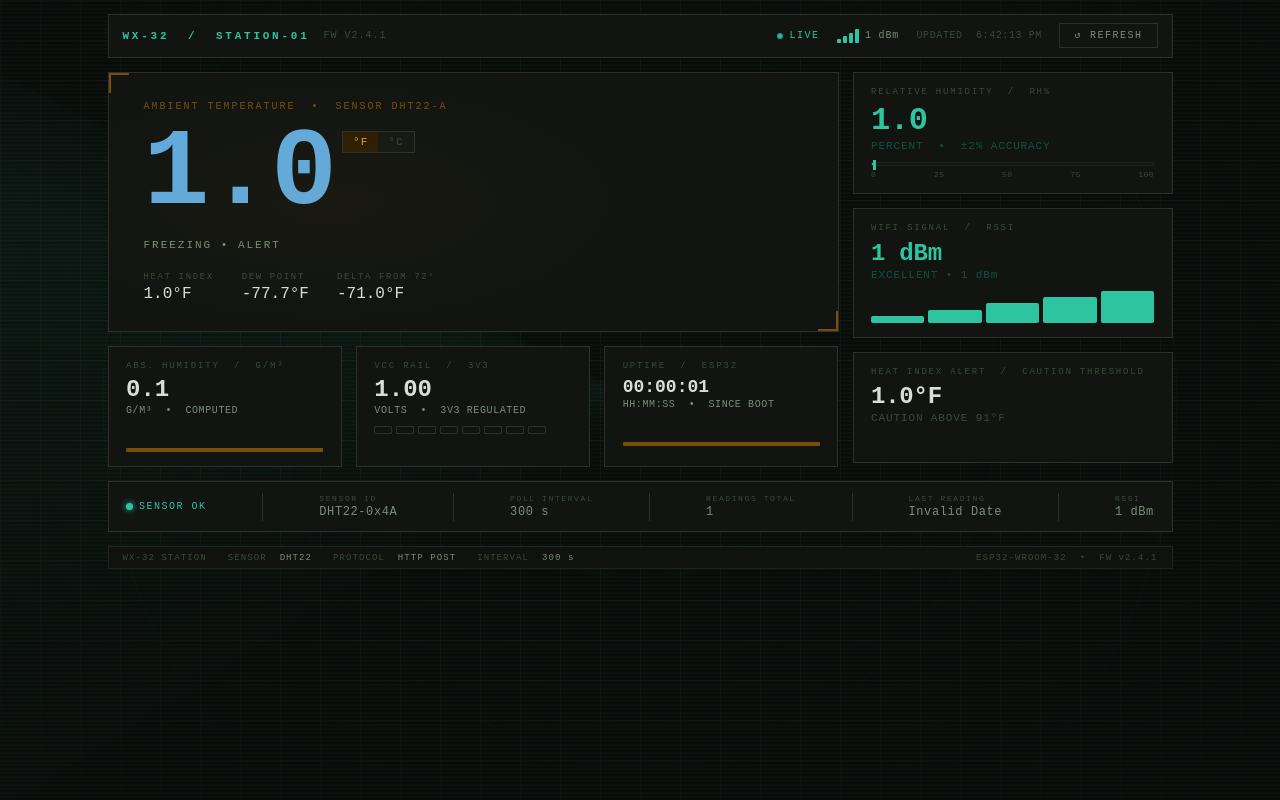
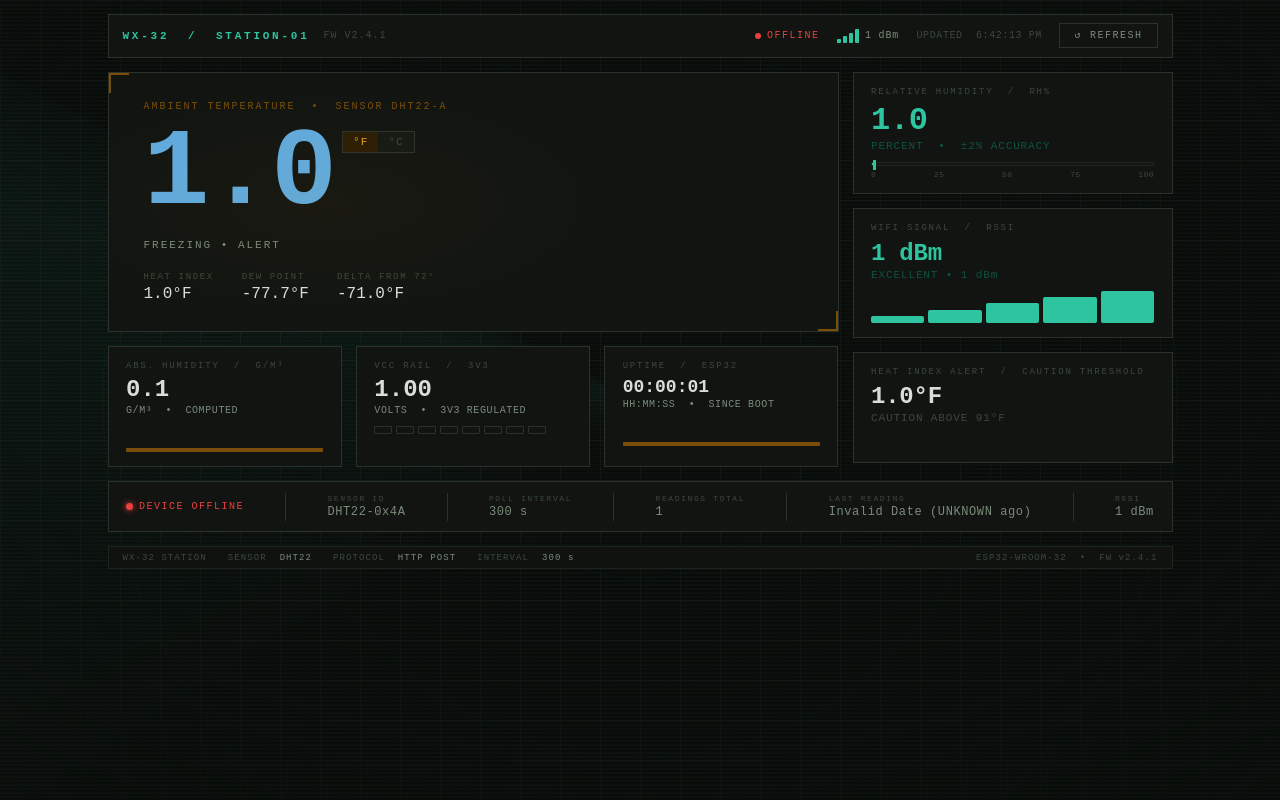
Before and after one commit to edub966/esp32-wifi-weather-station, a Flask app: page / in a window 1280 px wide. Run offline with Flask 3, Linux system fonts and the light colour scheme; tables that the repository leaves empty hold one stand-in row (values such as "Sample post").

Commit message:
fixed stale/offline detection

```diff
--- a/templates/index.html
+++ b/templates/index.html
@@ -540,6 +540,82 @@ function fmtTime(ts) {
   return new Date(ts).toLocaleTimeString([], { hour:'2-digit', minute:'2-digit', second:'2-digit' });
 }
 
+const LIVE_MAX_AGE_MS    = 6 * 60 * 1000;
+const OFFLINE_MIN_AGE_MS = 12 * 60 * 1000;
+
+function readingAgeMs(timestamp) {
+  const parsed = new Date(timestamp).getTime();
+
+  if (!Number.isFinite(parsed)) {
+    return Infinity;
+  }
+
+  return Math.max(0, Date.now() - parsed);
+}
+
+function fmtAge(ageMs) {
+  if (!Number.isFinite(ageMs)) return 'UNKNOWN';
+
+  const seconds = Math.floor(ageMs / 1000);
+
+  if (seconds < 60) {
+    return `${seconds}s`;
+  }
+
+  const minutes = Math.floor(seconds / 60);
+
+  if (minutes < 60) {
+    return `${minutes}m`;
+  }
+
+  const hours = Math.floor(minutes / 60);
+  const remainingMinutes = minutes % 60;
+
+  return `${hours}h ${remainingMinutes}m`;
+}
+
+function setSensorHealth(timestamp) {
+  const ageMs = readingAgeMs(timestamp);
+
+  let healthLabel;
+  let liveText;
+  let color;
+
+  if (ageMs <= LIVE_MAX_AGE_MS) {
+    healthLabel = 'SENSOR OK';
+    liveText = 'LIVE';
+    color = 'var(--teal)';
+  } else if (ageMs < OFFLINE_MIN_AGE_MS) {
+    healthLabel = 'DATA STALE';
+    liveText = 'STALE';
+    color = 'var(--amber)';
+  } else {
+    healthLabel = 'DEVICE OFFLINE';
+    liveText = 'OFFLINE';
+    color = 'var(--red)';
+  }
+
+  const healthDot = document.getElementById('health-dot');
+  const healthText = document.getElementById('health-label');
+  const liveDot = document.getElementById('live-dot');
+  const liveState = document.getElementById('live-state');
+  const livePill = document.getElementById('live-pill');
+
+  healthDot.style.background = color;
+  healthDot.style.boxShadow = `0 0 6px ${color}`;
+
+  healthText.textContent = healthLabel;
+  healthText.style.color = color;
+
+  liveDot.style.background = color;
+  liveDot.style.animation = liveText === 'LIVE' ? '' : 'none';
+
+  liveState.textContent = liveText;
+  livePill.style.color = color;
+
+  return ageMs;
+}
+
 // ─────────────────────────────────────────────
 // RENDER
 // ─────────────────────────────────────────────
@@ -620,14 +696,13 @@ function render(data, totalReadings) {
 
   // status strip
   document.getElementById('readings-total').textContent  = totalReadings || '\u2014';
-  document.getElementById('last-reading-time').textContent = fmtTime(data.timestamp);
-  document.getElementById('last-update-time').textContent  = new Date().toLocaleTimeString();
+  const ageMs = setSensorHealth(data.timestamp);
 
-  // health
-  document.getElementById('health-dot').style.background = 'var(--teal)';
-  document.getElementById('health-dot').style.boxShadow  = '0 0 6px var(--teal)';
-  document.getElementById('health-label').textContent    = 'SENSOR OK';
-  document.getElementById('health-label').style.color    = 'var(--teal)';
+  document.getElementById('last-reading-time').textContent =
+    `${fmtTime(data.timestamp)} (${fmtAge(ageMs)} ago)`;
+
+  document.getElementById('last-update-time').textContent =
+    new Date().toLocaleTimeString();
 
   // hide error banner
   document.getElementById('fetch-error').classList.remove('visible');
@@ -672,6 +747,10 @@ async function refreshData() {
     document.getElementById('health-dot').style.background  = 'var(--red)';
     document.getElementById('health-dot').style.boxShadow   = '0 0 6px var(--red)';
     document.getElementById('health-label').textContent     = 'FETCH ERROR';
+    document.getElementById('live-dot').style.background = 'var(--red)';
+    document.getElementById('live-dot').style.animation = 'none';
+    document.getElementById('live-state').textContent = 'BACKEND ERR';
+    document.getElementById('live-pill').style.color = 'var(--red)';
     document.getElementById('health-label').style.color     = 'var(--red)';
   }
 
```
